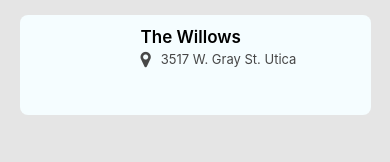
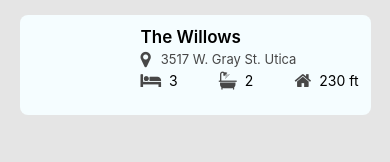
Before and after one commit to BC-MAY-21-RN/kata-04-inmobiliaria-Shadic78, a React Native app in the folder Inmobiliaria/: screen / in a window 390 px wide. Shown: the top 162 px of the page. Built offline with nearby package versions, Linux system fonts and the light colour scheme.

Commit message:
Add card info details

```diff
--- a/Inmobiliaria/components/Card.jsx
+++ b/Inmobiliaria/components/Card.jsx
@@ -2,6 +2,7 @@ import React from 'react';
 import {Text, Image, View, StyleSheet} from 'react-native';
 import CardContainer from './CardContainer';
 import TextAddress from './TextAddress';
+import TextWithIcon from './textWithIcon';
 
 const Card = () => {
   return(
@@ -26,6 +27,31 @@ const Card = () => {
             address={'3517 W. Gray St. Utica'}
           />
         </View>
+        <View
+          style={styles.containerIcons}
+        >
+          <TextWithIcon
+            icon='bed'
+            size={18}
+            color='#474747'
+          >
+            3
+          </TextWithIcon>
+          <TextWithIcon
+            icon='bath'
+            size={18}
+            color='#474747'
+          >
+            2
+          </TextWithIcon>
+          <TextWithIcon
+            icon='home'
+            size={18}
+            color='#474747'
+          >
+            230 ft
+          </TextWithIcon>
+        </View>
       </View>
     </CardContainer>
   );
@@ -42,6 +68,11 @@ const styles = StyleSheet.create({
     fontSize: 17,
     fontWeight: '600',
     marginBottom: 4,
+  },
+  containerIcons: {
+    marginTop: 3,
+    flexDirection: 'row',
+    justifyContent: 'space-between',
   }
 });
 
--- /dev/null
+++ b/Inmobiliaria/components/textWithIcon.jsx
@@ -0,0 +1,33 @@
+import React from 'react';
+import {View, Text, StyleSheet} from 'react-native';
+import FontAwesome from 'react-native-vector-icons/FontAwesome';
+
+const TextWithIcon = ({icon, size, color, children}) => {
+  return(
+    <View
+      style={styles.container}
+    >
+      <FontAwesome
+        name={icon}
+        size={size}
+        color={color}
+      />
+      <Text
+        style={styles.text}
+      >
+        {children}
+      </Text>
+    </View>
+  );
+};
+
+const styles = StyleSheet.create({
+  container: {
+    flexDirection: 'row',
+  },
+  text: {
+    marginLeft: 8,
+  }
+});
+
+export default TextWithIcon;
```
